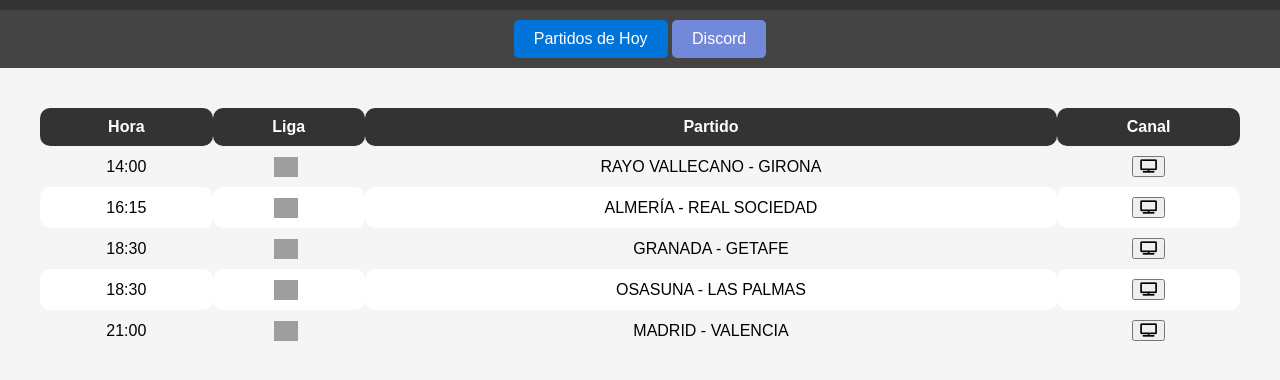
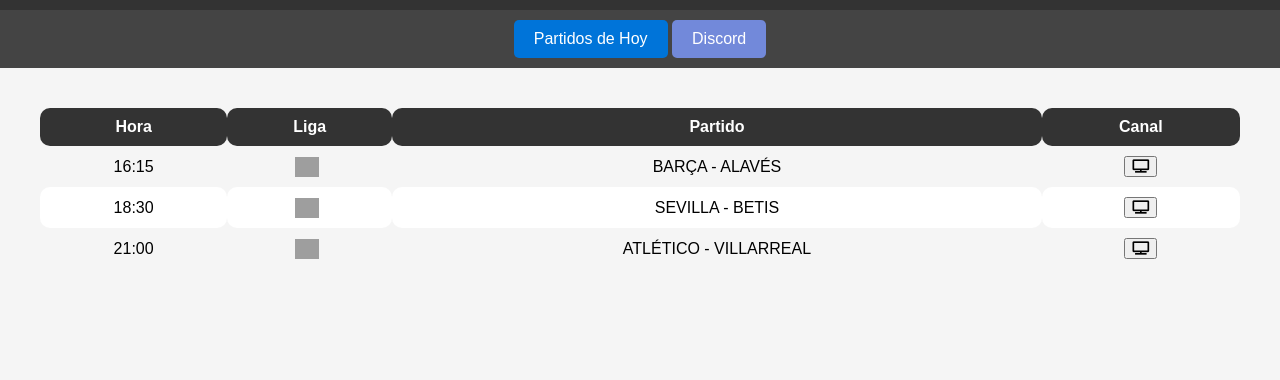
Before and after one commit to SportChainTV/GalaxyGol, a plain HTML site: page index.html in a window 1280 px wide. Shown: the part 148-528 px from the top of the page. Drawn offline with Linux system fonts and the light colour scheme; grey boxes are pictures that could not be loaded; a script that the page names is missing.

Commit message:
Add files via upload

```diff
--- a/index.html
+++ b/index.html
@@ -28,25 +28,13 @@
             </thead>
             <tbody>
                 <tr>
-                    <td>14:00</td>
-                    <td>
-                        <img src="https://upload.wikimedia.org/wikipedia/commons/thumb/9/9a/Flag_of_Spain.svg/2560px-Flag_of_Spain.svg.png" alt="Bandera de España" width="24" height="20" style="vertical-align: middle; margin-right: 5px;">
-                    </td>
-                    <td>RAYO VALLECANO - GIRONA</td>
-                    <td>
-                        <a href="laligaM.html" class="btn-tv">
-                            <button><i class="fas fa-tv"></i></button>
-                    </td>
-                </tr>
-
-                <tr>
                     <td>16:15</td>
                     <td>
                         <img src="https://upload.wikimedia.org/wikipedia/commons/thumb/9/9a/Flag_of_Spain.svg/2560px-Flag_of_Spain.svg.png" alt="Bandera de España" width="24" height="20" style="vertical-align: middle; margin-right: 5px;">
                     </td>
-                    <td>ALMERÍA - REAL SOCIEDAD</td>
+                    <td>BARÇA - ALAVÉS</td>
                     <td>
-                        <a href="laligaDAZ.html" class="btn-tv">
+                        <a href="laligaM.html" class="btn-tv">
                             <button><i class="fas fa-tv"></i></button>
                     </td>
                 </tr>
@@ -56,21 +44,9 @@
                     <td>
                         <img src="https://upload.wikimedia.org/wikipedia/commons/thumb/9/9a/Flag_of_Spain.svg/2560px-Flag_of_Spain.svg.png" alt="Bandera de España" width="24" height="20" style="vertical-align: middle; margin-right: 5px;">
                     </td>
-                    <td>GRANADA - GETAFE</td>
+                    <td>SEVILLA - BETIS</td>
                     <td>
                         <a href="laligaDAZ.html" class="btn-tv">
-                            <button><i class="fas fa-tv"></i></button>
-                    </td>
-                </tr>
-
-                <tr>
-                    <td>18:30</td>
-                    <td>
-                        <img src="https://upload.wikimedia.org/wikipedia/commons/thumb/9/9a/Flag_of_Spain.svg/2560px-Flag_of_Spain.svg.png" alt="Bandera de España" width="24" height="20" style="vertical-align: middle; margin-right: 5px;">
-                    </td>
-                    <td>OSASUNA - LAS PALMAS</td>
-                    <td>
-                        <a href="laligaM.html" class="btn-tv">
                             <button><i class="fas fa-tv"></i></button>
                     </td>
                 </tr>
@@ -80,16 +56,12 @@
                     <td>
                         <img src="https://upload.wikimedia.org/wikipedia/commons/thumb/9/9a/Flag_of_Spain.svg/2560px-Flag_of_Spain.svg.png" alt="Bandera de España" width="24" height="20" style="vertical-align: middle; margin-right: 5px;">
                     </td>
-                    <td>MADRID - VALENCIA</td>
+                    <td>ATLÉTICO - VILLARREAL</td>
                     <td>
-                        <a href="laligaDAZ.html" class="btn-tv">
+                        <a href="laligaM.html" class="btn-tv">
                             <button><i class="fas fa-tv"></i></button>
                     </td>
                 </tr>
-
-
-
-
 
 
 
```
